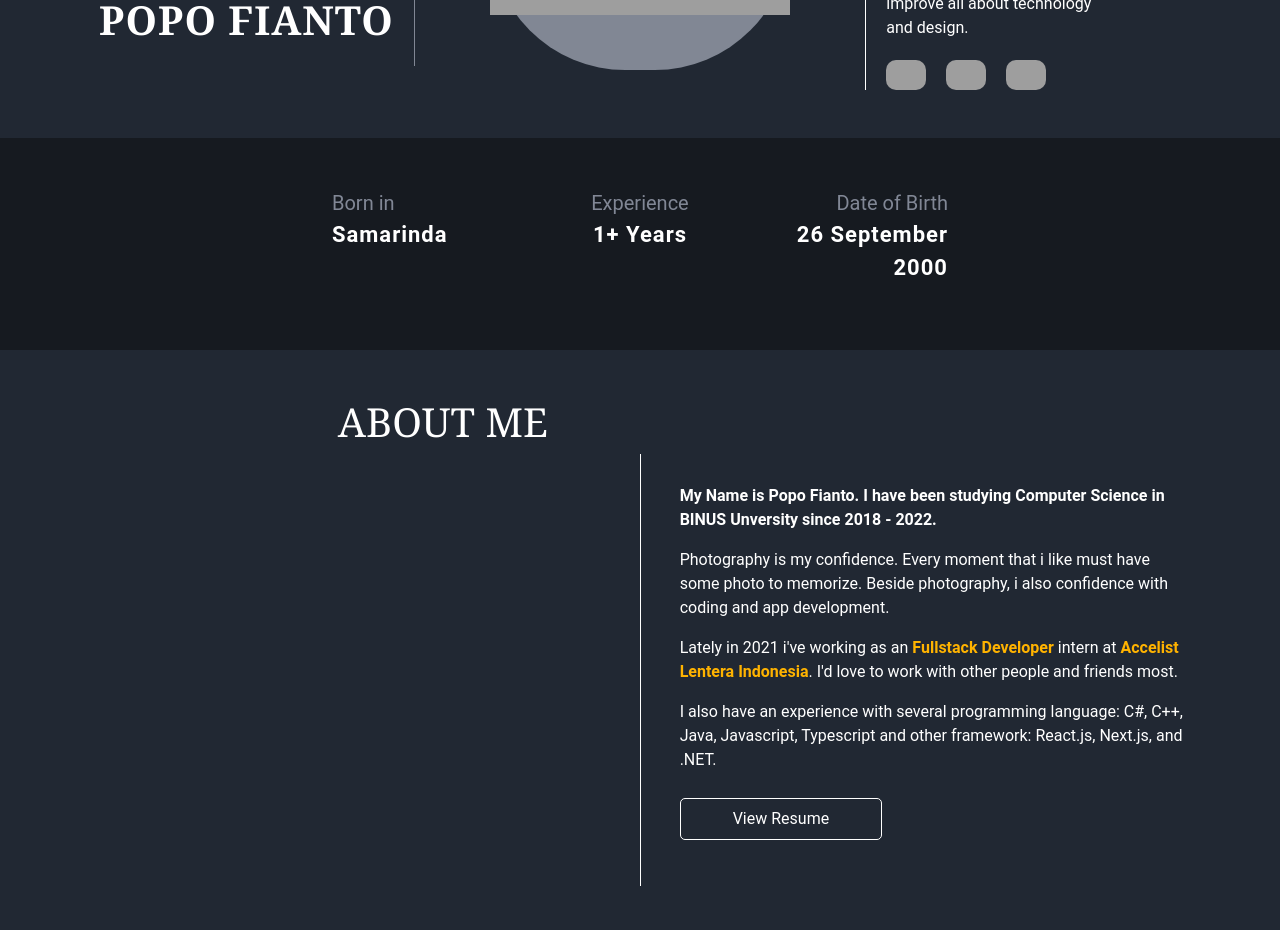
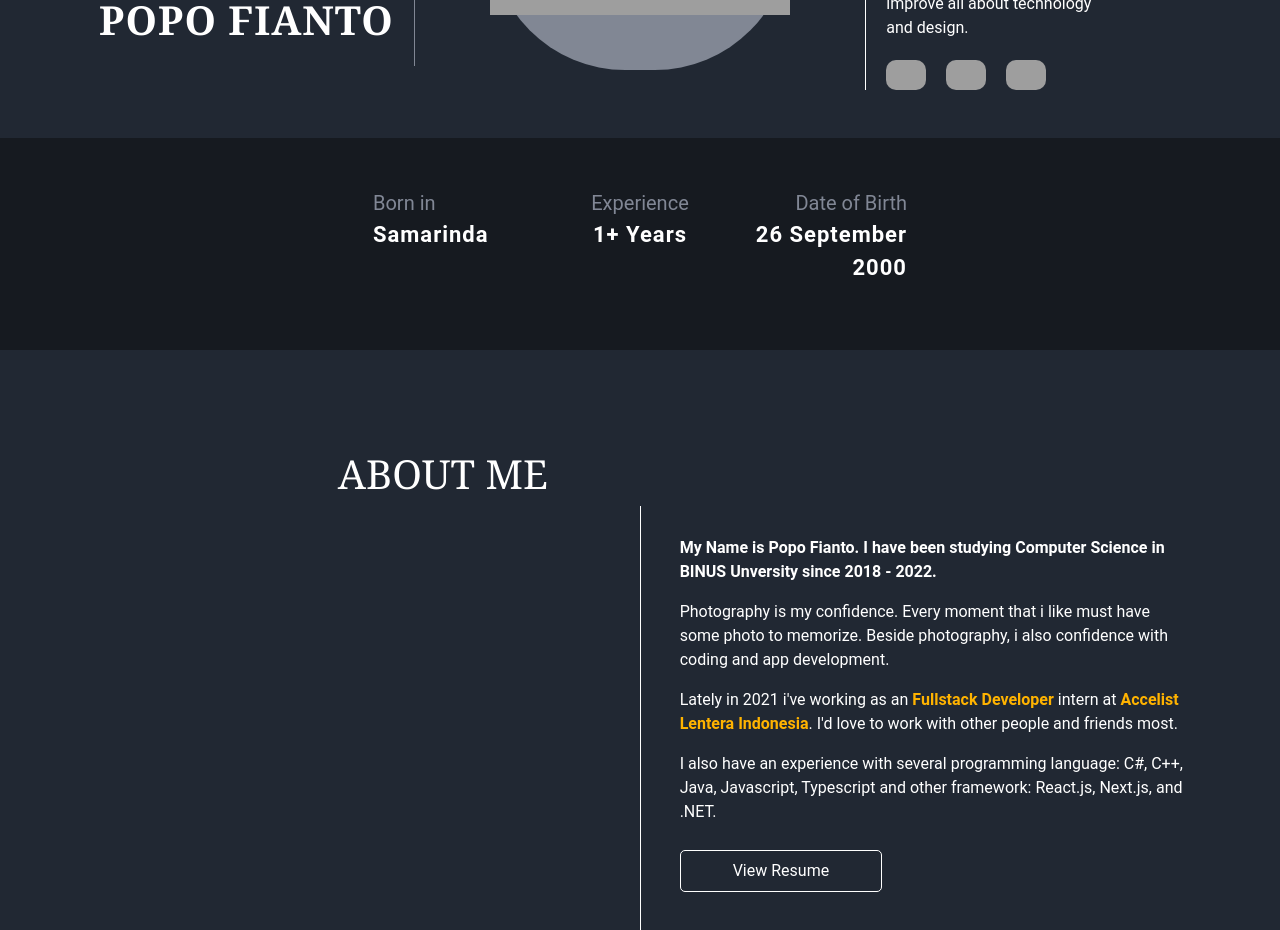
Before and after one commit to ppofiant/MyResume, a Next.js app: page / in a window 1280 px wide. Shown: the part 360-1290 px from the top of the page. Before the commit the page ends 1246 px from the top, so only its background shows below. Built offline with nearby package versions, Linux system fonts and the light colour scheme; grey boxes are pictures that could not be loaded.

Commit message:
restyle profile page

```diff
--- a/pages/profilepage.tsx
+++ b/pages/profilepage.tsx
@@ -73,6 +73,8 @@ const ProfilePage: React.FunctionComponent<{
                     </div>
                 </div>
             </div>
+            <div className="profile-bio-container">
+                <div className="container profile-bio-sub">
                     <div className="row profile-bio my-5 justify-content-center mx-0">
                         <div className="col-lg-2 mx-0 text-born">
                             <p className="bio-label m-0">Born in</p>
@@ -88,6 +90,8 @@ const ProfilePage: React.FunctionComponent<{
                         </div>
                     </div>
                 </div>
+            </div>
+        </div>
     );
 }
 
--- a/styles/aboutme.css
+++ b/styles/aboutme.css
@@ -1,3 +1,7 @@
+.about-me {
+    margin: 100px 0;
+}
+
 .about-me-title {
     font-size: 40px;
     text-align: end;
--- a/styles/style.css
+++ b/styles/style.css
@@ -87,6 +87,14 @@
     margin: 20px 20px 0px 0px ;
 }
 
+.profile-bio-container {
+    background-color: #161a20;
+}
+
+.profile-bio-sub {
+    background-color: #161a20;
+}
+
 .profile-bio {
     background-color: #161a20;
 }
```
Lines whose indentation alone changed are shown as unchanged.
